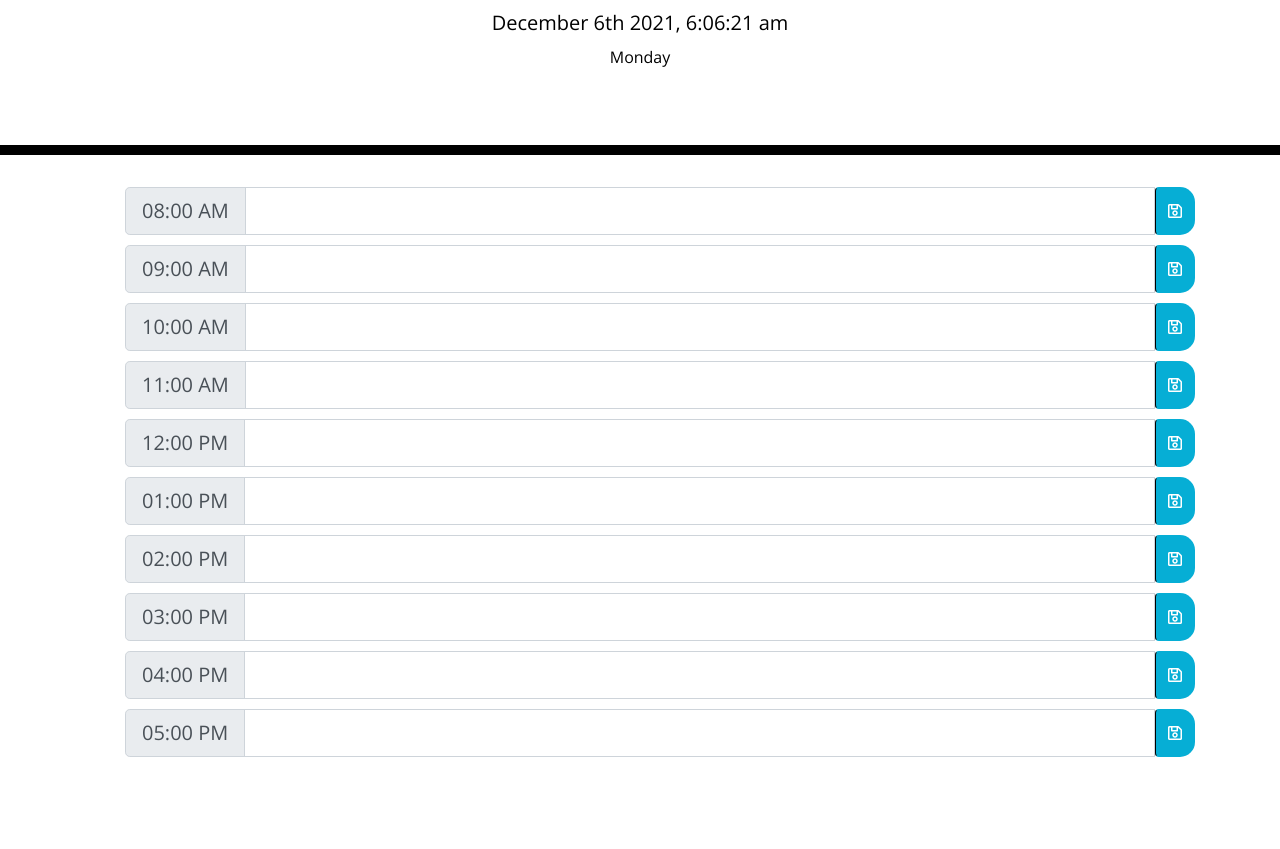
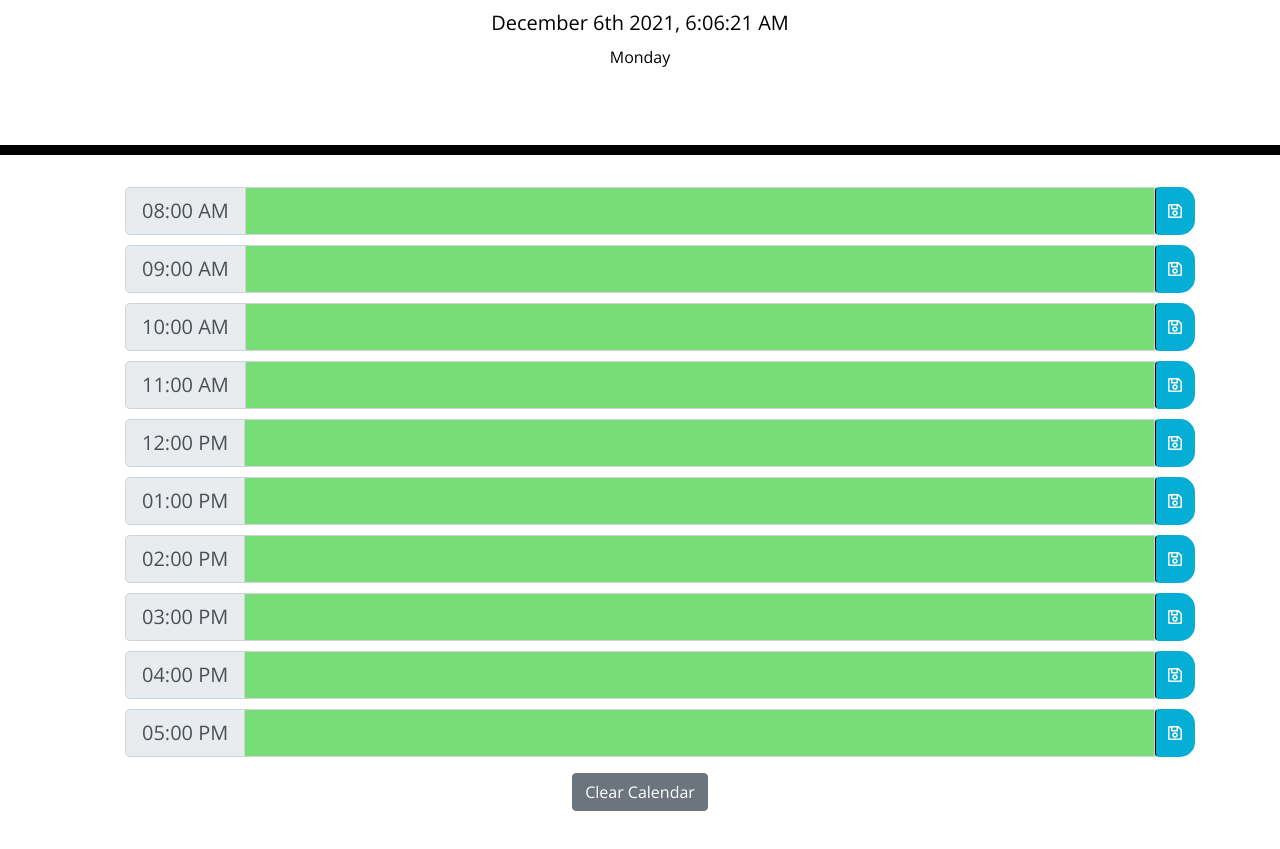
Before and after one commit to malakhavam/work-day, a plain HTML site: page index.html in a window 1280 px wide. Shown: the part 181-1030 px from the top of the page. Before the commit the page ends 1002 px from the top, so only its background shows below. Drawn offline with nearby package versions, Linux system fonts and the light colour scheme.

Commit message:
final functions

```diff
--- a/index.html
+++ b/index.html
@@ -38,7 +38,7 @@
           <div class="input-group-prepend">
             <span class="input-group-text" id="inputGroup-sizing-lg" >08:00 AM</span>
           </div>
-          <input type="text" class="form-control form8" aria-label="Large" aria-describedby="inputGroup-sizing-sm" id = "8AM">
+          <input type="text" class="form-control form8" aria-label="Large" aria-describedby="inputGroup-sizing-sm" id = "8">
           <button class="btn saveBtn"><i class="far fa-save"></i></button>
         </div>
       </li>
@@ -49,7 +49,7 @@
           <div class="input-group-prepend">
             <span class="input-group-text" id="inputGroup-sizing-lg">09:00 AM</span>
           </div>
-          <input type="text" class="form-control form9" aria-label="Large" aria-describedby="inputGroup-sizing-sm">
+          <input type="text" class="form-control form9" aria-label="Large" aria-describedby="inputGroup-sizing-sm" id="9">
           <button class="btn saveBtn"><i class="far fa-save"></i></button>
         </div>
       </li>
@@ -60,7 +60,7 @@
           <div class="input-group-prepend">
             <span class="input-group-text" id="inputGroup-sizing-lg">10:00 AM</span>
           </div>
-          <input type="text" class="form-control form10" aria-label="Large" aria-describedby="inputGroup-sizing-sm">
+          <input type="text" class="form-control form10" aria-label="Large" aria-describedby="inputGroup-sizing-sm" id="10">
           <button class="btn saveBtn"><i class="far fa-save"></i></button>
         </div>
       </li>
@@ -71,7 +71,7 @@
           <div class="input-group-prepend">
             <span class="input-group-text" id="inputGroup-sizing-lg">11:00 AM</span>
           </div>
-          <input type="text" class="form-control form11" aria-label="Large" aria-describedby="inputGroup-sizing-sm">
+          <input type="text" class="form-control form11" aria-label="Large" aria-describedby="inputGroup-sizing-sm" id="11">
           <button class="btn saveBtn"><i class="far fa-save"></i></button>
         </div>
       </li>
@@ -81,7 +81,7 @@
           <div class="input-group-prepend">
             <span class="input-group-text" id="inputGroup-sizing-lg">12:00 PM</span>
           </div>
-          <input type="text" class="form-control form12" aria-label="Large" aria-describedby="inputGroup-sizing-sm">
+          <input type="text" class="form-control form12" aria-label="Large" aria-describedby="inputGroup-sizing-sm" id="12">
           <button class="btn saveBtn"><i class="far fa-save"></i></button>
         </div>
       </li>
@@ -91,7 +91,7 @@
           <div class="input-group-prepend">
             <span class="input-group-text" id="inputGroup-sizing-lg">01:00 PM</span>
           </div>
-          <input type="text" class="form-control form1" aria-label="Large" aria-describedby="inputGroup-sizing-sm">
+          <input type="text" class="form-control form1" aria-label="Large" aria-describedby="inputGroup-sizing-sm" id="13">
           <button class="btn saveBtn"><i class="far fa-save"></i></button>
         </div>
       </li>
@@ -101,7 +101,7 @@
           <div class="input-group-prepend">
             <span class="input-group-text" id="inputGroup-sizing-lg">02:00 PM</span>
           </div>
-          <input type="text" class="form-control form2" aria-label="Large" aria-describedby="inputGroup-sizing-sm">
+          <input type="text" class="form-control form2" aria-label="Large" aria-describedby="inputGroup-sizing-sm" id="14">
           <button class="btn saveBtn"><i class="far fa-save"></i></button>
         </div>
       </li>
@@ -111,7 +111,7 @@
         <div class="input-group-prepend">
           <span class="input-group-text" id="inputGroup-sizing-lg">03:00 PM</span>
         </div>
-        <input type="text" class="form-control form3" aria-label="Large" aria-describedby="inputGroup-sizing-sm">
+        <input type="text" class="form-control form3" aria-label="Large" aria-describedby="inputGroup-sizing-sm" id="15">
         <button class="btn saveBtn"><i class="far fa-save"></i></button>
       </div>
       </li>
@@ -121,7 +121,7 @@
           <div class="input-group-prepend">
             <span class="input-group-text" id="inputGroup-sizing-lg">04:00 PM</span>
           </div>
-          <input type="text" class="form-control form4" aria-label="Large" aria-describedby="inputGroup-sizing-sm">
+          <input type="text" class="form-control form4" aria-label="Large" aria-describedby="inputGroup-sizing-sm" id="16">
           <button class="btn saveBtn"><i class="far fa-save"></i></button>
         </div>
       </li>
@@ -131,11 +131,15 @@
           <div class="input-group-prepend">
             <span class="input-group-text" id="inputGroup-sizing-lg">05:00 PM</span>
           </div>
-          <input type="text" class="form-control form5" aria-label="Large" aria-describedby="inputGroup-sizing-sm">
+          <input type="text" class="form-control form5" aria-label="Large" aria-describedby="inputGroup-sizing-sm" id="17">
           <button class="btn saveBtn"><i class="far fa-save"></i></button>
         </div>
       </li>
       </ul>
+
+      <div class="footer">
+        <button type="button" class="btn btn-secondary" id="clear">Clear Calendar</button>
+      </div>
 
     <script src="https://code.jquery.com/jquery-3.4.1.min.js"></script>
     <script src="https://cdnjs.cloudflare.com/ajax/libs/moment.js/2.24.0/moment.min.js"></script>
--- a/script.js
+++ b/script.js
@@ -1,17 +1,35 @@
 //Today's day, time right now
 
-var todaysDay = moment().format('MMMM Do YYYY, h:mm:ss a');
+var todaysDay = moment().format('MMMM Do YYYY, h:mm:ss A');
 var weekDay = moment().format('dddd');
+var todayHours = moment().hours();
 
 $("#currentDay").text(todaysDay);
 $("#weekDay").text(weekDay);
 
+//Add background color based on time
+function backgroundColor () {
 
+    $(".form-control").each(function () {
+        var testTime = parseInt($(this).attr("id"));
+        todayHours = parseInt(todayHours);
+        console.log(testTime);
+        console.log(todayHours);
+          if (todayHours > testTime) {
+            $(this).addClass("past");
+        } else if (todayHours < testTime) {
+            $(this).addClass("future");
+        } else {
+            $(this).addClass("present");
+        }
+    });
+  }
+    backgroundColor();
 
 //Save input to local storage
 
 $(".saveBtn").click(function () {
-    event.preventDefault();
+    console.log("save button clicked")
     var formValue = $(this).siblings(".form-control").val();
     var listItem = $(this).parent().data("hour");
 
@@ -23,3 +41,10 @@ var time = [8, 9, 10, 11, 12, 1, 2, 3, 4, 5];
 for (var i = 0; i < time.length; i++) {
     $(".form" + time[i]).val(localStorage.getItem(time[i]));
 }
+
+//Clear calendar
+
+$("#clear").on("click", function(){
+    localStorage.clear();
+    window.location.reload();
+ })
--- a/style.css
+++ b/style.css
@@ -78,3 +78,8 @@ ul li {
   list-style-type: none;
   margin-bottom: 10px;
 }
+
+.footer {
+  display: flex;
+  justify-content: center;
+}
```
